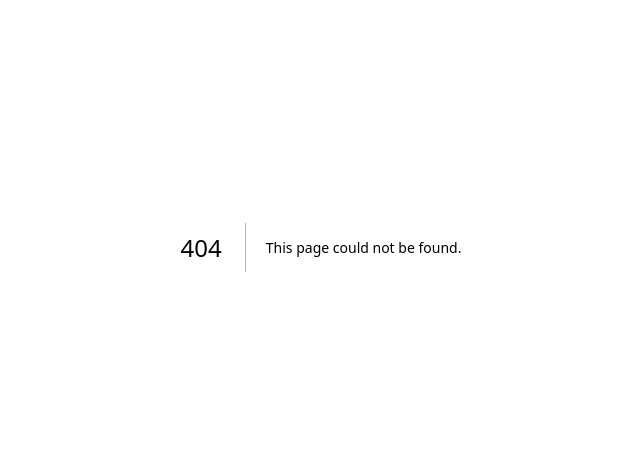
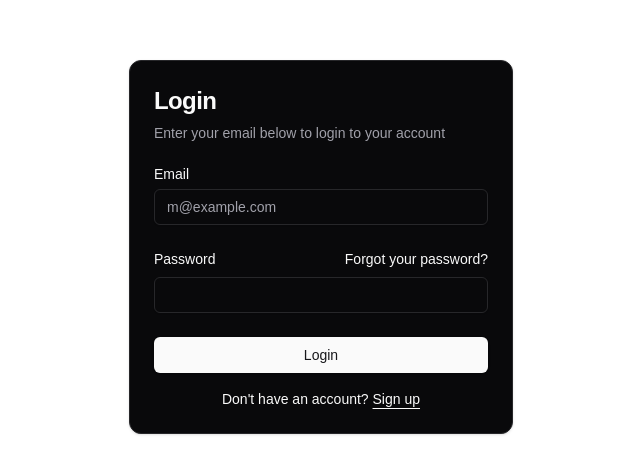
Before and after one commit to joshuaeduque/sorcerers-supply, a Next.js app in the folder fullstack/: page /login in a window 1280 px wide. Before the commit this address had no page. Shown: the part 153-626 px from the top of the page, without its empty margins (319-959 px from the left). Built offline with nearby package versions, Linux system fonts and the light colour scheme.

Commit message:
Added login route and form

```diff
--- a/fullstack/package.json
+++ b/fullstack/package.json
@@ -11,6 +11,7 @@
   "dependencies": {
     "@next/env": "^15.1.6",
     "@radix-ui/react-dropdown-menu": "^2.1.5",
+    "@radix-ui/react-label": "^2.1.1",
     "@radix-ui/react-progress": "^1.1.1",
     "@radix-ui/react-slot": "^1.1.1",
     "class-variance-authority": "^0.7.1",
--- /dev/null
+++ b/fullstack/src/app/login/page.tsx
@@ -0,0 +1,13 @@
+"use client";
+
+import { LoginForm } from '@/components/login/login-form'
+
+export default function Login() {
+    return (
+        <div className="flex min-h-svh w-full items-center justify-center p-6 md:p-10">
+          <div className="w-full max-w-sm">
+            <LoginForm className='dark' />
+          </div>
+        </div>
+      )
+}
--- a/fullstack/src/app/page.tsx
+++ b/fullstack/src/app/page.tsx
@@ -1,7 +1,7 @@
 "use client";
 
-import { SiteHeader } from "@/components/ui/site-header";
-import { ProductCard } from "@/components/ui/product-card";
+import { SiteHeader } from "@/components/site-header";
+import { ProductCard } from "@/components/product-card";
 import {
   DropdownMenu,
   DropdownMenuContent,
--- /dev/null
+++ b/fullstack/src/components/login/login-form.tsx
@@ -0,0 +1,64 @@
+import { cn } from "@/lib/utils"
+import { Button } from "@/components/ui/button"
+import {
+    Card,
+    CardContent,
+    CardDescription,
+    CardHeader,
+    CardTitle,
+} from "@/components/ui/card"
+import { Input } from "@/components/ui/input"
+import { Label } from "@/components/ui/label"
+export function LoginForm({
+    className,
+    ...props
+}: React.ComponentPropsWithoutRef<"div">) {
+    return (
+        <div className={cn("flex flex-col gap-6", className)} {...props}>
+            <Card>
+                <CardHeader>
+                    <CardTitle className="text-2xl">Login</CardTitle>
+                    <CardDescription>
+                        Enter your email below to login to your account
+                    </CardDescription>
+                </CardHeader>
+                <CardContent>
+                    <form>
+                        <div className="flex flex-col gap-6">
+                            <div className="grid gap-2">
+                                <Label htmlFor="email">Email</Label>
+                                <Input
+                                    id="email"
+                                    type="email"
+                                    placeholder="m@example.com"
+                                    required
+                                />
+                            </div>
+                            <div className="grid gap-2">
+                                <div className="flex items-center">
+                                    <Label htmlFor="password">Password</Label>
+                                    <a
+                                        href="#"
+                                        className="ml-auto inline-block text-sm underline-offset-4 hover:underline"
+                                    >
+                                        Forgot your password?
+                                    </a>
+                                </div>
+                                <Input id="password" type="password" required />
+                            </div>
+                            <Button type="submit" className="w-full">
+                                Login
+                            </Button>
+                        </div>
+                        <div className="mt-4 text-center text-sm">
+                            Don&apos;t have an account?{" "}
+                            <a href="#" className="underline underline-offset-4">
+                                Sign up
+                            </a>
+                        </div>
+                    </form>
+                </CardContent>
+            </Card>
+        </div>
+    )
+}
--- /dev/null
+++ b/fullstack/src/components/ui/label.tsx
@@ -0,0 +1,26 @@
+"use client"
+
+import * as React from "react"
+import * as LabelPrimitive from "@radix-ui/react-label"
+import { cva, type VariantProps } from "class-variance-authority"
+
+import { cn } from "@/lib/utils"
+
+const labelVariants = cva(
+  "text-sm font-medium leading-none peer-disabled:cursor-not-allowed peer-disabled:opacity-70"
+)
+
+const Label = React.forwardRef<
+  React.ElementRef<typeof LabelPrimitive.Root>,
+  React.ComponentPropsWithoutRef<typeof LabelPrimitive.Root> &
+    VariantProps<typeof labelVariants>
+>(({ className, ...props }, ref) => (
+  <LabelPrimitive.Root
+    ref={ref}
+    className={cn(labelVariants(), className)}
+    {...props}
+  />
+))
+Label.displayName = LabelPrimitive.Root.displayName
+
+export { Label }
```
Also changed, not shown: fullstack/src/components/product-card.tsx (renamed from fullstack/src/components/ui/product-card.tsx), fullstack/src/components/site-header.tsx (renamed from fullstack/src/components/ui/site-header.tsx), 1 other file (tests, documents, lock files or other folders).
